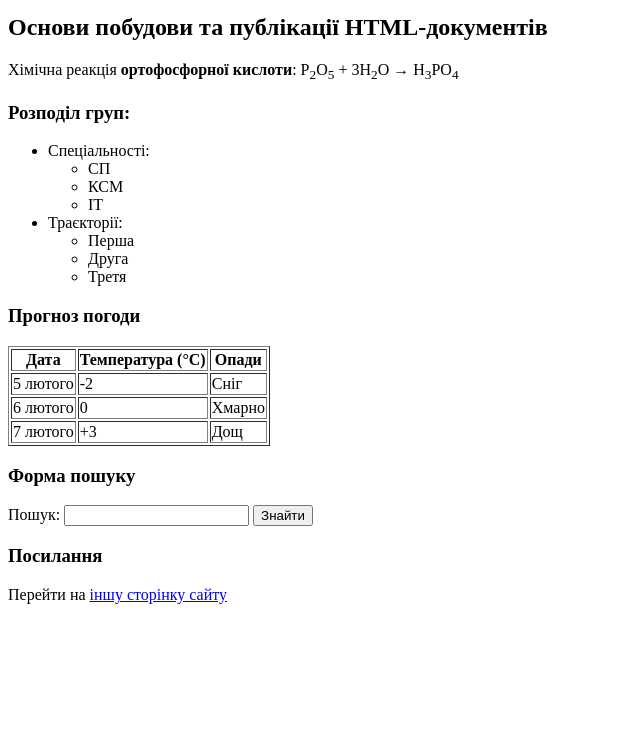
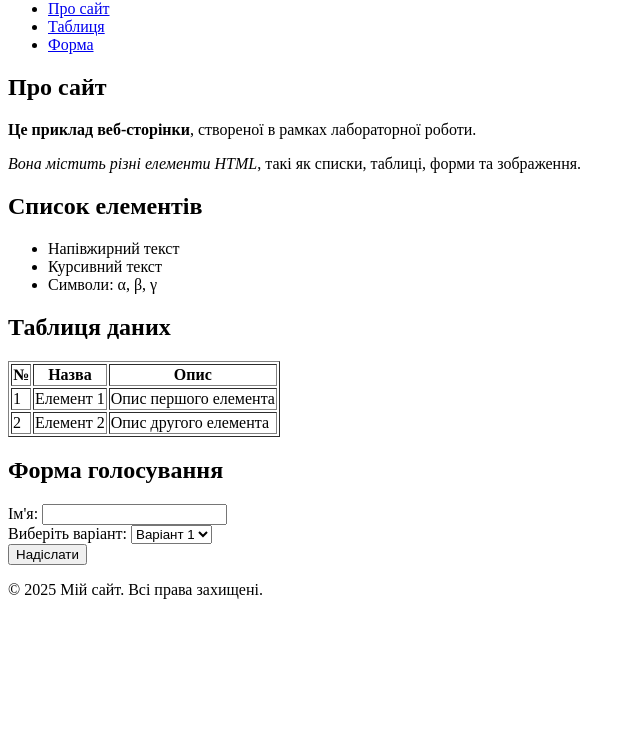
Before and after one commit to BeaPolar04ka/lab1, a plain HTML site: page index.html in a window 1280 px wide. Shown: the part 66-800 px from the top of the page, without its empty margins (0-640 px from the left). Drawn offline with Linux system fonts and the light colour scheme.

Commit message:
index.html

```diff
--- a/index.html
+++ b/index.html
@@ -1,68 +1,76 @@
-<!DOCTYPE html>
 <html lang="uk">
 <head>
     <meta charset="UTF-8">
     <meta name="viewport" content="width=device-width, initial-scale=1.0">
-    <title>Лабораторна робота №1</title>
+    <title>Лабораторна робота з HTML</title>
 </head>
 <body>
-    <h1>Лабораторна робота №1</h1>
-    <h2>Основи побудови та публікації HTML-документів</h2>
+    <header>
+        <h1>Ласкаво просимо на мою сторінку</h1>
+    </header>
 
-    <p>Хімічна реакція <strong>ортофосфорної кислоти</strong>:
-        P<sub>2</sub>O<sub>5</sub> + 3H<sub>2</sub>O → H<sub>3</sub>PO<sub>4</sub>
-    </p>
+    <nav>
+        <ul>
+            <li><a href="#about">Про сайт</a></li>
+            <li><a href="#table">Таблиця</a></li>
+            <li><a href="#form">Форма</a></li>
+        </ul>
+    </nav>
 
-    <h3>Розподіл груп:</h3>
+    <section id="about">
+        <h2>Про сайт</h2>
+        <p><b>Це приклад веб-сторінки</b>, створеної в рамках лабораторної роботи.</p>
+        <p><i>Вона містить різні елементи HTML</i>, такі як списки, таблиці, форми та зображення.</p>
+    </section>
+
+    <section>
+        <h2>Список елементів</h2>
         <ul>
-        <li>Спеціальності:
-            <ul>
-                <li>СП</li>
-                <li>КСМ</li>
-                <li>ІТ</li>
+            <li>Напівжирний текст</li>
+            <li>Курсивний текст</li>
+            <li>Символи: &alpha;, &beta;, &gamma;</li>
         </ul>
-        </li>
-        <li>Траєкторії:
-            <ul>
-                <li>Перша</li>
-                <li>Друга</li>
-                <li>Третя</li>
-            </ul>
-        </li>
-    </ul>
+    </section>
 
-    <h3>Прогноз погоди</h3>
+    <section id="table">
+        <h2>Таблиця даних</h2>
         <table border="1">
             <tr>
-            <th>Дата</th>
-            <th>Температура (°C)</th>
-            <th>Опади</th>
+                <th>№</th>
+                <th>Назва</th>
+                <th>Опис</th>
             </tr>
             <tr>
-            <td>5 лютого</td>
-            <td>-2</td>
-            <td>Сніг</td>
+                <td>1</td>
+                <td>Елемент 1</td>
+                <td>Опис першого елемента</td>
             </tr>
             <tr>
-            <td>6 лютого</td>
-            <td>0</td>
-            <td>Хмарно</td>
-        </tr>
-        <tr>
-            <td>7 лютого</td>
-            <td>+3</td>
-            <td>Дощ</td>
+                <td>2</td>
+                <td>Елемент 2</td>
+                <td>Опис другого елемента</td>
             </tr>
         </table>
+    </section>
 
-    <h3>Форма пошуку</h3>
-    <form action="#" method="get">
-        <label for="search">Пошук:</label>
-        <input type="text" id="search" name="search">
-        <button type="submit">Знайти</button>
+    <section id="form">
+        <h2>Форма голосування</h2>
+        <form>
+            <label for="name">Ім'я:</label>
+            <input type="text" id="name" name="name" required><br>
+
+            <label for="vote">Виберіть варіант:</label>
+            <select id="vote" name="vote">
+                <option value="option1">Варіант 1</option>
+                <option value="option2">Варіант 2</option>
+            </select><br>
+
+            <input type="submit" value="Надіслати">
         </form>
+    </section>
 
-    <h3>Посилання</h3>
-    <p>Перейти на <a href="page2.html">іншу сторінку сайту</a></p>
+    <footer>
+        <p>&copy; 2025 Мій сайт. Всі права захищені.</p>
+    </footer>
 </body>
 </html>
```
Lines whose indentation alone changed are shown as unchanged.
